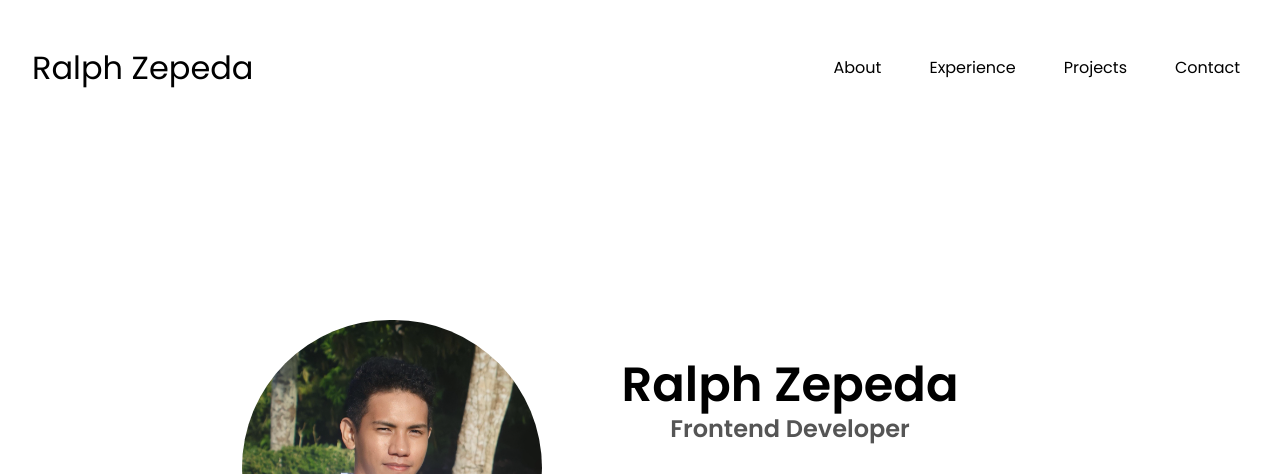
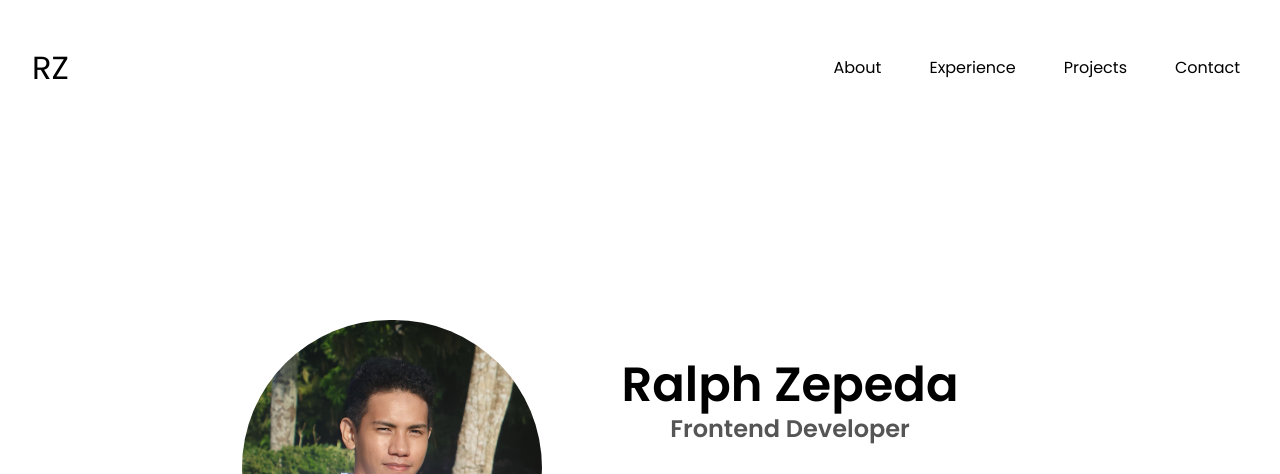
Before and after one commit to r-zepeda/portfolio, a website built with Vite: page index.html in a window 1280 px wide. Shown: the top 474 px of the page. Built offline with nearby package versions, Linux system fonts and the light colour scheme.

Commit message:
Update index.html

```diff
--- a/index.html
+++ b/index.html
@@ -12,7 +12,7 @@
   <body>
     <div id="app"></div>
     <nav id="desktop-nav">
-      <div class="nav-logo">Ralph Zepeda</div>
+      <div class="nav-logo">RZ</div>
       <div>
         <ul class="nav-links">
           <li><a href="#about" class="" id="">About</a></li>
@@ -24,7 +24,7 @@
     </nav>
 
     <nav id="mobile-nav">
-      <div class="nav-logo">Ralph Zepeda</div>
+      <div class="nav-logo">RZ</div>
       <div class="hamburger-menu">
         <div class="hamburger-icon" onclick="toggleMenu()">
           <span></span>
```
